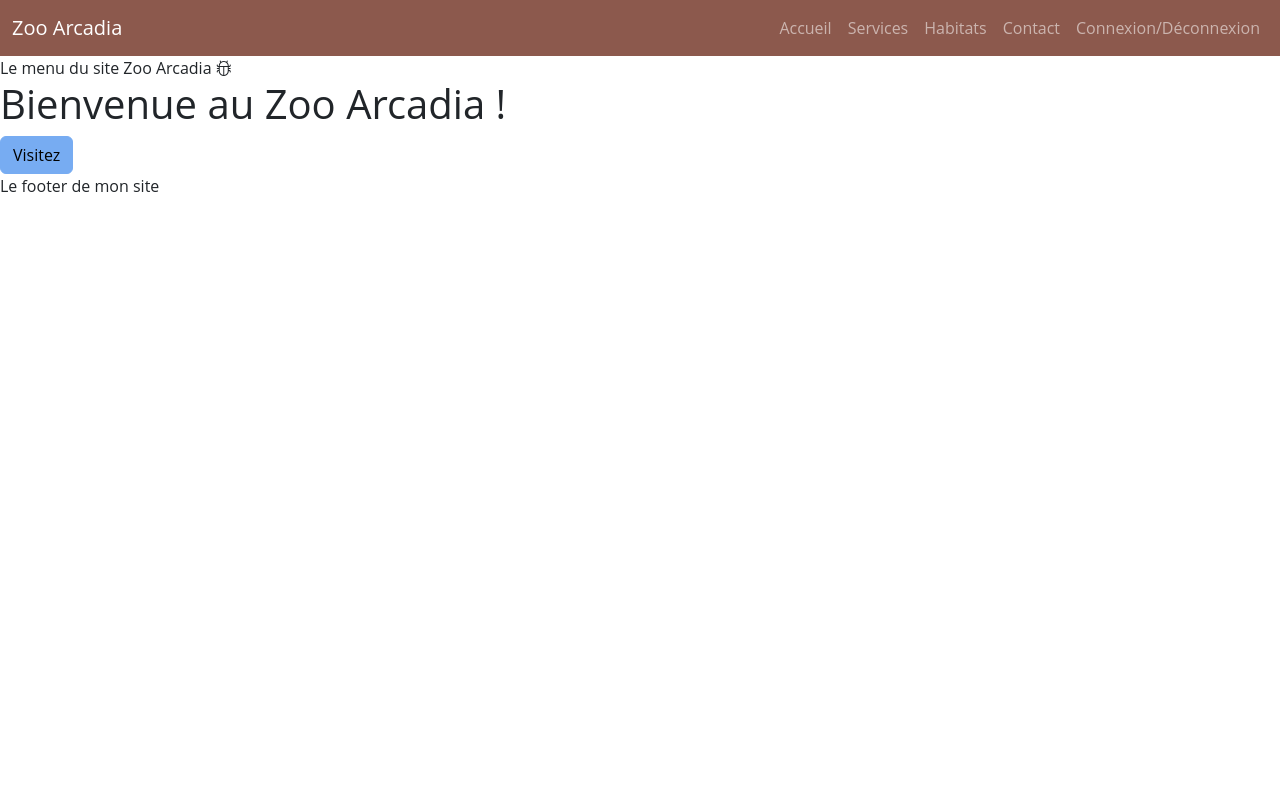
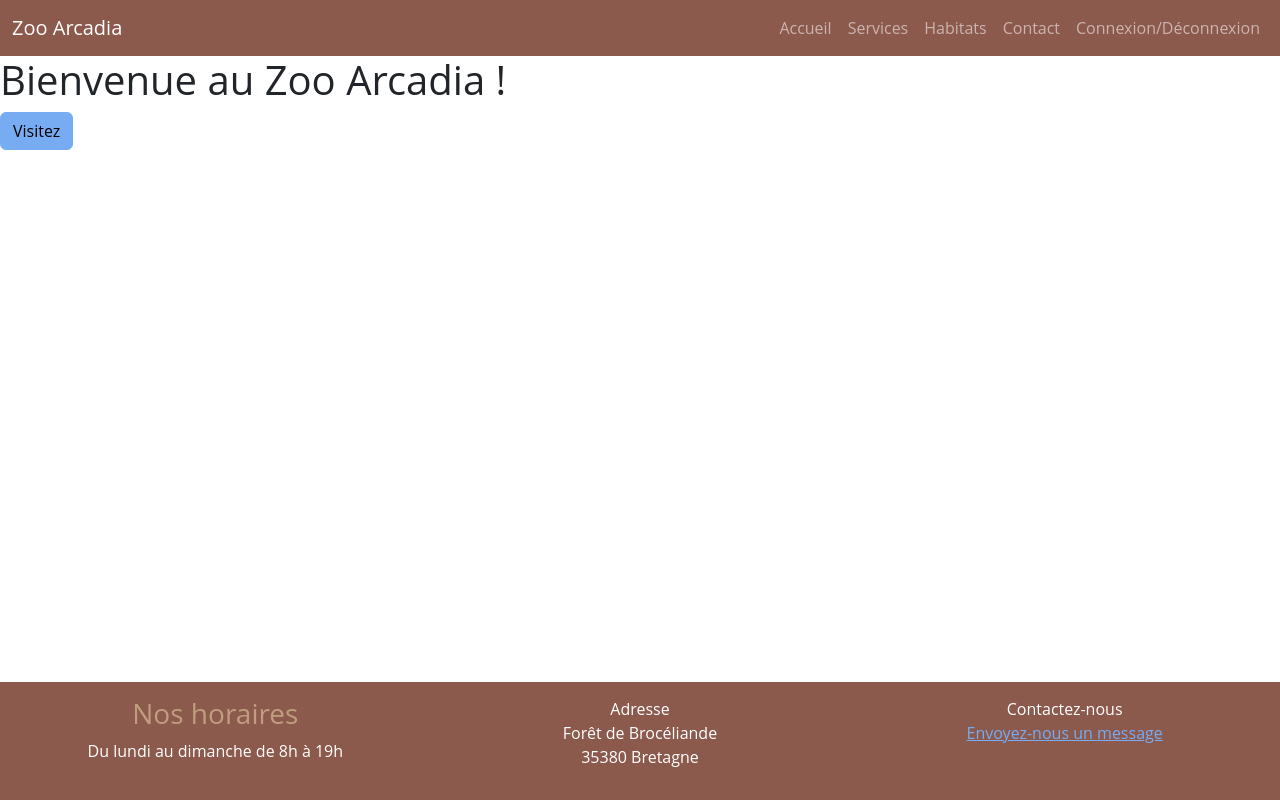
Before and after one commit to Nomylim/ZooArcadia, a website with bundled scripts: page index.html in a window 1280 px wide. Built offline with nearby package versions, Linux system fonts and the light colour scheme; files whose address does not match are found by name.

Commit message:
Création du footer

```diff
--- a/SCSS/_custom.scss
+++ b/SCSS/_custom.scss
@@ -5,7 +5,7 @@
 $primary: #77ACF2;
 $secondary: #8DC3F2;
 $dark: #8C594D;
-$light-dark: #BF9D7E;
+$light: #BF9D7E;
 $yellow: #FAD720;
 $green: #748C4F;
 
--- a/SCSS/main.scss
+++ b/SCSS/main.scss
@@ -1,2 +1,18 @@
 @import url("node_modules/bootstrap-icons/font/bootstrap-icons.css");
 @import 'custom';
+
+html{
+    position: relative;
+    min-height: 100%;
+}
+
+main{
+    margin-bottom: 250px;
+}
+
+footer.footer{
+    padding: 15px;
+    position: absolute;
+    bottom: 0;
+    width: 100%;
+}
--- a/index.html
+++ b/index.html
@@ -37,13 +37,27 @@
               </div>
             </div>
           </nav>
-        Le menu du site Zoo Arcadia <i class="bi bi-bug"></i>
     </header>
     <main id="main-page">
         <!-- Le contenu de la page sera ici-->
     </main>
-    <footer>
-        Le footer de mon site
+    <footer class="bg-dark text-white text-center footer">
+        <div class="row">
+            <div class="col-12 col-lg-4">
+                <h3 class="text-light">Nos horaires</h3>
+                <p>Du lundi au dimanche de 8h à 19h</p>
+            </div>
+            <div class="col-6 col-lg-4">
+                <p>Adresse<br/>
+                    Forêt de Brocéliande<br/>
+                    35380 Bretagne<br/>
+                </p>
+            </div>
+            <div class="col-6 col-lg-4">
+                <p>Contactez-nous <br/>
+                <a href="#">Envoyez-nous un message</a></p>
+            </div>
+        </div>
     </footer>
     <script type="module" src="Router/router.js"></script>
     <script src="node_modules/bootstrap/dist/js/bootstrap.bundle.min.js"></script>
```
Also changed, not shown: SCSS/main.css, 1 other file.
